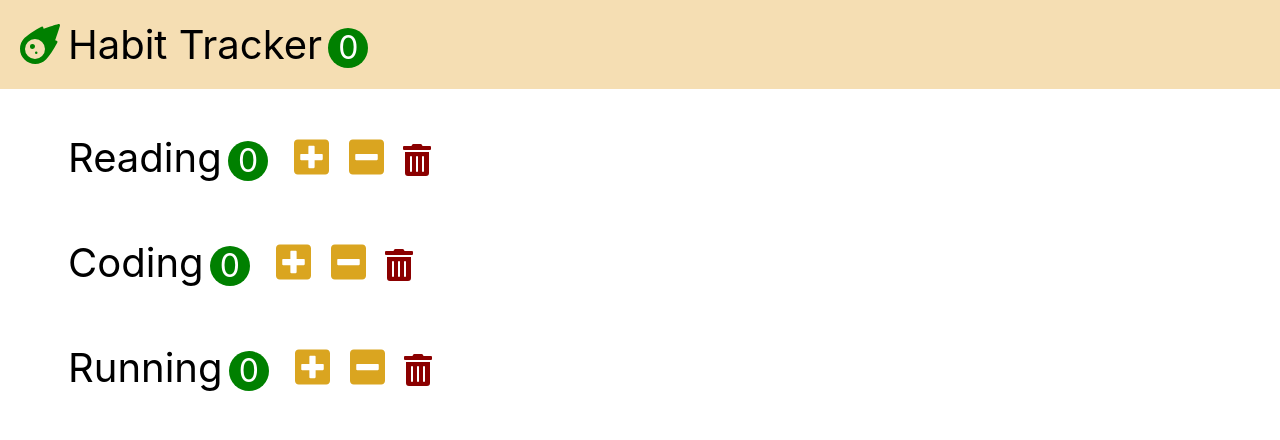
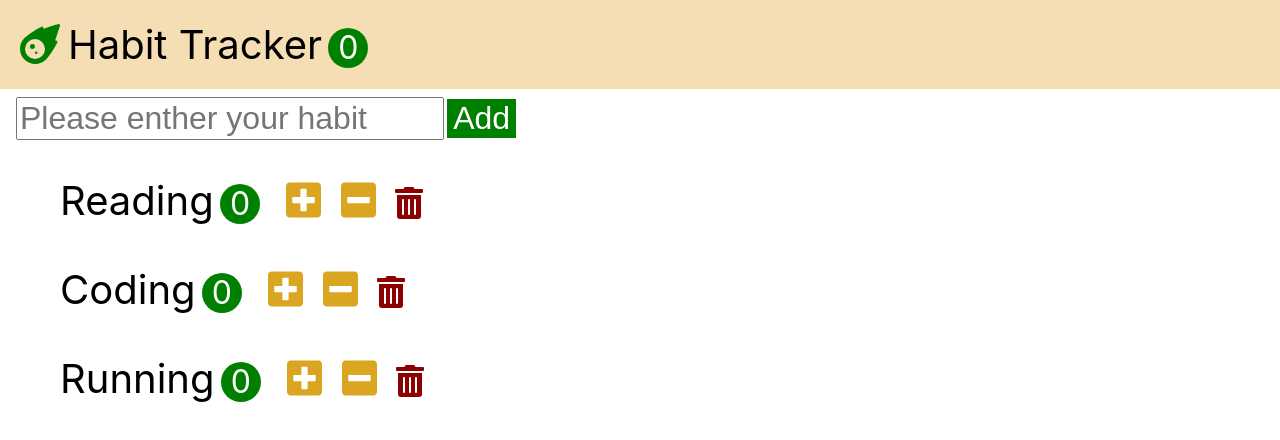
Before and after one commit to youmeSon/habit-tracker-new, a React (Create React App) app: page / in a window 1280 px wide. Shown: the top 440 px of the page. Built offline with nearby package versions, Linux system fonts and the light colour scheme.

Commit message:
Create a Add compenent

```diff
--- a/src/App.css
+++ b/src/App.css
@@ -34,10 +34,25 @@ button {
   border-radius: 50%;
 }
 
+.add {
+  margin-top: 0.5em;
+}
+.add-input {
+  font-size: 2rem;
+  margin-left: 0.5em;
+}
+
+.add-button {
+  display: inline-block;
+  font-size: 2rem;
+  background-color: green;
+  color: white;
+}
+
 .habit {
   list-style: none;
   font-size: 2.5rem;
-  padding: 0.7em;
+  padding: 0.5em;
 }
 
 .habit-count {
--- a/src/app.jsx
+++ b/src/app.jsx
@@ -1,10 +1,64 @@
-import React from "react";
 import "./app.css";
+import Habits from "./components/habits";
+import React, { Component } from "react";
+import Navbar from "./components/navbar";
 
-import Habits from "./components/habits";
+class App extends Component {
+  state = {
+    habits: [
+      { id: 1, name: "Reading", count: 0 },
+      { id: 2, name: "Coding", count: 0 },
+      { id: 3, name: "Running", count: 0 },
+    ],
+  };
 
-function App() {
-  return <Habits />;
+  handleIncrement = (habit) => {
+    const habits = this.state.habits.map((item) => {
+      if (item.id === habit.id) {
+        return { ...habit, count: habit.count + 1 };
+      }
+      return item;
+    });
+    this.setState({ habits });
+  };
+
+  handleDecrement = (habit) => {
+    const habits = this.state.habits.map((item) => {
+      if (item.id === habit.id) {
+        const count = habit.count - 1;
+        return { ...habit, count: count < 0 ? 0 : count };
+      }
+      return item;
+    });
+    this.setState({ habits });
+  };
+
+  handleDelete = (habit) => {
+    const habits = this.state.habits.filter((item) => item.id !== habit.id);
+    this.setState({ habits });
+  };
+
+  handleAdd = (name) => {
+    const habits = [...this.state.habits, { id: Date.now(), name, count: 0 }];
+    this.setState({ habits });
+  };
+
+  render() {
+    return (
+      <div className="container">
+        <Navbar
+          totalCount={this.state.habits.filter((item) => item.count > 0).length}
+        />
+        <Habits
+          habits={this.state.habits}
+          onIncrement={this.handleIncrement}
+          onDecrement={this.handleDecrement}
+          onDelete={this.handleDelete}
+          onAdd={this.handleAdd}
+        />
+      </div>
+    );
+  }
 }
 
 export default App;
--- /dev/null
+++ b/src/components/habitAddForm.jsx
@@ -0,0 +1,28 @@
+import React, { Component } from "react";
+
+class HabitAddForm extends Component {
+  formRef = React.createRef();
+  inputRef = React.createRef();
+
+  onSubmit = (event) => {
+    event.preventDefault();
+    const name = this.inputRef.current.value;
+    name && this.props.onAdd(name);
+    this.formRef.current.reset();
+  };
+  render() {
+    return (
+      <form className="add" onSubmit={this.onSubmit} ref={this.formRef}>
+        <input
+          ref={this.inputRef}
+          type="text"
+          className="add-input"
+          placeholder="Please enther your habit"
+        />
+        <button className="add-button">Add</button>
+      </form>
+    );
+  }
+}
+
+export default HabitAddForm;
--- a/src/components/habits.jsx
+++ b/src/components/habits.jsx
@@ -1,50 +1,30 @@
 import React, { Component } from "react";
 import Habit from "./habit";
-import Navbar from "./navbar";
+import HabitAddForm from "./habitAddForm";
 
 class Habits extends Component {
-  state = {
-    habits: [
-      { id: 1, name: "Reading", count: 0 },
-      { id: 2, name: "Coding", count: 0 },
-      { id: 3, name: "Running", count: 0 },
-    ],
-  };
-
   handleIncrement = (habit) => {
-    const habits = this.state.habits.map((item) => {
-      if (item.id === habit.id) {
-        return { ...habit, count: habit.count + 1 };
-      }
-      return item;
-    });
-    this.setState({ habits });
+    this.props.onIncrement(habit);
   };
 
   handleDecrement = (habit) => {
-    const habits = this.state.habits.map((item) => {
-      if (item.id === habit.id) {
-        const count = habit.count - 1;
-        return { ...habit, count: count < 0 ? 0 : count };
-      }
-      return item;
-    });
-    this.setState({ habits });
+    this.props.onDecrement(habit);
   };
 
   handleDelete = (habit) => {
-    const habits = this.state.habits.filter((item) => item.id !== habit.id);
-    this.setState({ habits });
+    this.props.onDelete(habit);
+  };
+
+  handleAdd = (name) => {
+    this.props.onAdd(name);
   };
 
   render() {
     return (
       <>
-        <Navbar
-          totalCount={this.state.habits.filter((item) => item.count > 0).length}
-        />
+        <HabitAddForm onAdd={this.handleAdd} />
         <ul>
-          {this.state.habits.map((habit) => (
+          {this.props.habits.map((habit) => (
             <Habit
               key={habit.id}
               habit={habit}
```
